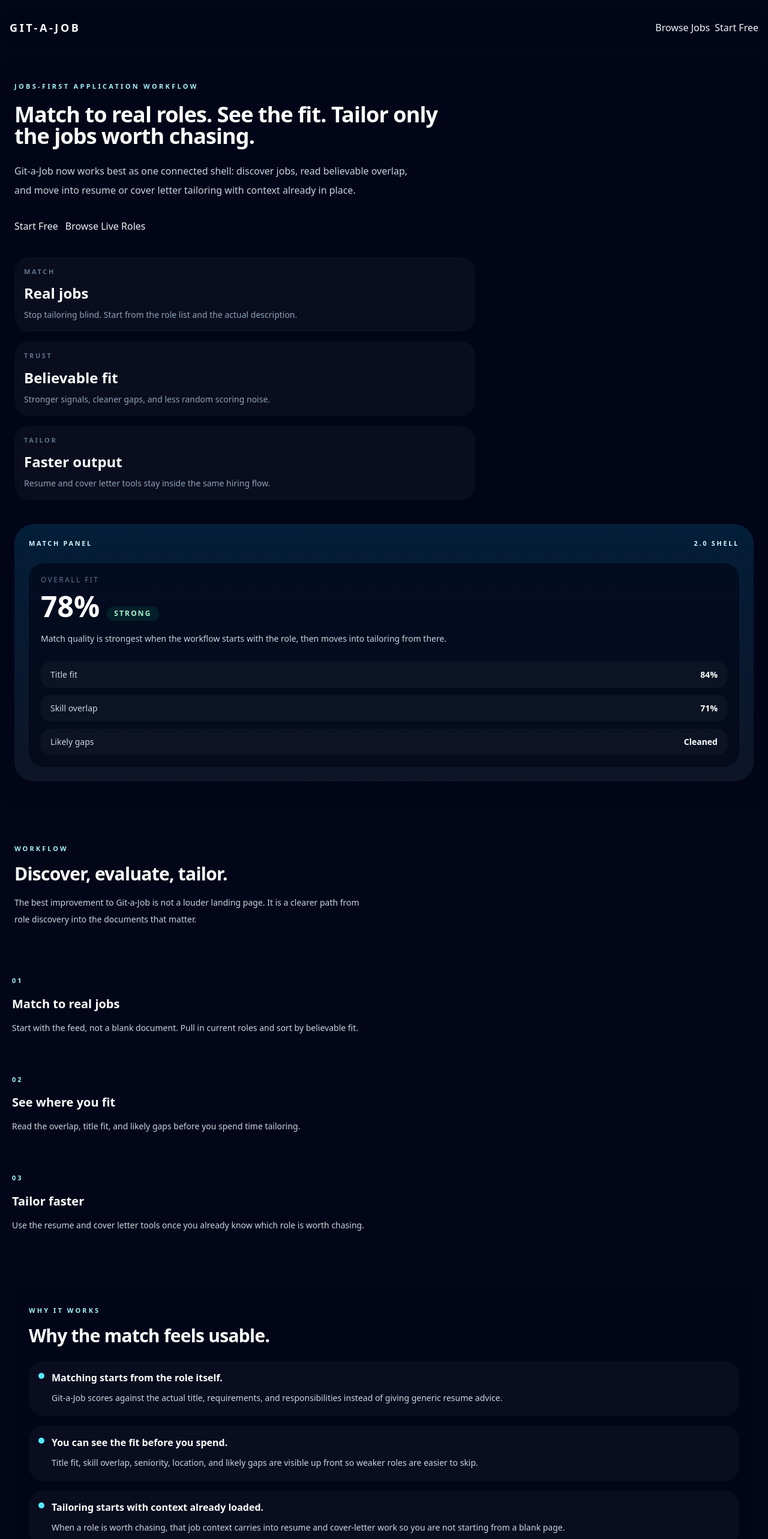
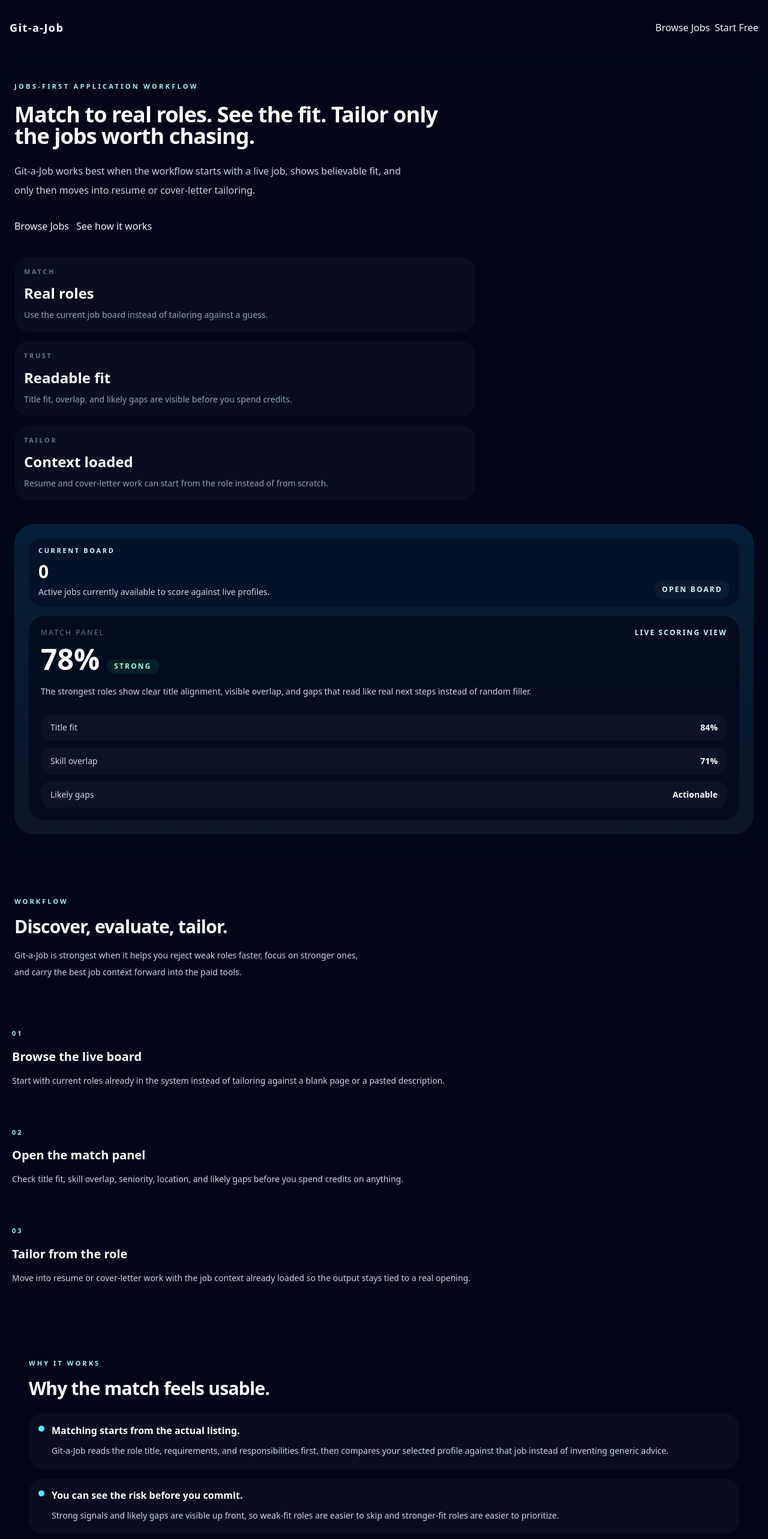
Before and after one commit to KingCarni/Resume-MVP, a Next.js app: page / in a window 1280 px wide. Shown: the top 2566 px of the page at 60% size. Built offline with nearby package versions, Linux system fonts and the light colour scheme; no server answers; the database is empty.

Commit message:
Landing page 2.0

```diff
--- a/src/app/page.tsx
+++ b/src/app/page.tsx
@@ -9,61 +9,88 @@ import { prisma } from "@/lib/prisma";
 const workflowSteps = [
   {
     step: "01",
-    title: "Match to real jobs",
-    body: "Start with the feed, not a blank document. Pull in current roles and sort by believable fit.",
+    title: "Browse the live board",
+    body: "Start with current roles already in the system instead of tailoring against a blank page or a pasted description.",
   },
   {
     step: "02",
-    title: "See where you fit",
-    body: "Read the overlap, title fit, and likely gaps before you spend time tailoring.",
+    title: "Open the match panel",
+    body: "Check title fit, skill overlap, seniority, location, and likely gaps before you spend credits on anything.",
   },
   {
     step: "03",
-    title: "Tailor faster",
-    body: "Use the resume and cover letter tools once you already know which role is worth chasing.",
+    title: "Tailor from the role",
+    body: "Move into resume or cover-letter work with the job context already loaded so the output stays tied to a real opening.",
   },
 ];
 
 const trustPoints = [
   {
-    title: "Matching starts from the role itself.",
-    body: "Git-a-Job scores against the actual title, requirements, and responsibilities instead of giving generic resume advice.",
+    title: "Matching starts from the actual listing.",
+    body: "Git-a-Job reads the role title, requirements, and responsibilities first, then compares your selected profile against that job instead of inventing generic advice.",
   },
   {
-    title: "You can see the fit before you spend.",
-    body: "Title fit, skill overlap, seniority, location, and likely gaps are visible up front so weaker roles are easier to skip.",
+    title: "You can see the risk before you commit.",
+    body: "Strong signals and likely gaps are visible up front, so weak-fit roles are easier to skip and stronger-fit roles are easier to prioritize.",
   },
   {
-    title: "Tailoring starts with context already loaded.",
-    body: "When a role is worth chasing, that job context carries into resume and cover-letter work so you are not starting from a blank page.",
+    title: "Job context carries into the paid tools.",
+    body: "When you decide a role is worth chasing, that same job context can flow into resume and cover-letter tailoring so you are not restarting from scratch.",
+  },
+];
+
+const productActions = [
+  {
+    title: "Job Match",
+    body: "Browse the live board, open a role, and decide whether it deserves your time.",
+    href: "/jobs",
+  },
+  {
+    title: "Resume",
+    body: "Use the selected role to steer resume work instead of rewriting blind.",
+    href: "/resume",
+  },
+  {
+    title: "Cover Letter",
+    body: "Generate role-aware cover-letter drafts only after a real job passes the fit check.",
+    href: "/cover-letter",
+  },
+  {
+    title: "Account + Donations",
+    body: "Credits, donation requests, and pool support all live in the account hub with manual review built in.",
+    href: "/account",
   },
 ];
 
 export default async function HomePage() {
   const session = await getServerSession(authOptions);
 
-  let credits = 0;
-  if (session?.user?.id) {
-    const agg = await prisma.creditsLedger.aggregate({
+  const [jobCount, creditAgg] = await Promise.all([
+    prisma.job.count({
+      where: {
+        status: "active",
+      },
+    }),
+    session?.user?.id
+      ? prisma.creditsLedger.aggregate({
           where: { userId: session.user.id },
           _sum: { delta: true },
-    });
-    credits = agg._sum.delta ?? 0;
-  }
+        })
+      : Promise.resolve({ _sum: { delta: 0 } }),
+  ]);
 
+  const credits = creditAgg._sum.delta ?? 0;
   const signOutHref = "/api/auth/signout?callbackUrl=/";
-  const primaryHref = session ? "/jobs" : "/resume";
-  const primaryLabel = session ? "Open Job Match" : "Start Free";
+  const primaryHref = "/jobs";
+  const primaryLabel = session ? "Open Job Match" : "Browse Jobs";
 
   return (
     <main className="min-h-screen pb-10">
       <LandingTopBar isAuthed={!!session} credits={credits} signOutHref={signOutHref} />
 
       <div className="shell-wrap pt-6">
-        <section className="relative overflow-hidden rounded-[2.25rem] border border-white/10 bg-slate-950/80 px-6 py-10 shadow-[0_30px_90px_rgba(2,6,23,0.45)] backdrop-blur-xl sm:px-8 lg:px-12 lg:py-14">
-          <div className="absolute inset-y-0 right-0 hidden w-[44%] bg-[radial-gradient(circle_at_top,rgba(34,211,238,0.3),transparent_36%),linear-gradient(180deg,rgba(14,165,233,0.12),rgba(15,23,42,0))] lg:block" />
-
-          <div className="relative grid gap-10 lg:grid-cols-[minmax(0,1.2fr)_minmax(340px,0.8fr)] lg:items-end">
+        <section className="relative overflow-hidden rounded-[2.25rem] border border-white/10 bg-[radial-gradient(circle_at_top_left,rgba(34,211,238,0.14),transparent_26%),radial-gradient(circle_at_78%_20%,rgba(56,189,248,0.18),transparent_30%),radial-gradient(circle_at_50%_100%,rgba(14,165,233,0.08),transparent_36%),rgba(2,6,23,0.84)] px-6 py-10 shadow-[0_30px_90px_rgba(2,6,23,0.45)] backdrop-blur-xl sm:px-8 lg:px-12 lg:py-14">
+          <div className="relative grid gap-10 lg:grid-cols-[minmax(0,1.2fr)_minmax(360px,0.8fr)] lg:items-end">
             <div className="max-w-3xl">
               <div className="text-[11px] font-semibold tracking-[0.3em] text-cyan-200 uppercase">
                 Jobs-first application workflow
@@ -72,45 +99,57 @@ export default async function HomePage() {
                 Match to real roles. See the fit. Tailor only the jobs worth chasing.
               </h1>
               <p className="mt-6 max-w-2xl text-base leading-8 text-slate-300 sm:text-lg">
-                Git-a-Job now works best as one connected shell: discover jobs, read believable overlap, and move into resume or cover letter tailoring with context already in place.
+                Git-a-Job works best when the workflow starts with a live job, shows believable fit, and only then moves into resume or cover-letter tailoring.
               </p>
 
               <div className="mt-8 flex flex-wrap gap-3">
                 <Link href={primaryHref} className="shell-primary-btn">
                   {primaryLabel}
                 </Link>
-                <Link href="/jobs" className="shell-secondary-btn">
-                  Browse Live Roles
-                </Link>
+                <a href="#workflow" className="shell-secondary-btn">
+                  See how it works
+                </a>
               </div>
 
               <div className="mt-10 grid gap-4 sm:grid-cols-3">
                 <div className="rounded-3xl border border-white/10 bg-white/[0.03] p-4">
                   <div className="text-[11px] font-semibold tracking-[0.24em] text-slate-500 uppercase">Match</div>
-                  <div className="mt-3 text-2xl font-bold text-white">Real jobs</div>
-                  <p className="mt-2 text-sm leading-6 text-slate-400">Stop tailoring blind. Start from the role list and the actual description.</p>
+                  <div className="mt-3 text-2xl font-bold text-white">Real roles</div>
+                  <p className="mt-2 text-sm leading-6 text-slate-400">Use the current job board instead of tailoring against a guess.</p>
                 </div>
                 <div className="rounded-3xl border border-white/10 bg-white/[0.03] p-4">
                   <div className="text-[11px] font-semibold tracking-[0.24em] text-slate-500 uppercase">Trust</div>
-                  <div className="mt-3 text-2xl font-bold text-white">Believable fit</div>
-                  <p className="mt-2 text-sm leading-6 text-slate-400">Stronger signals, cleaner gaps, and less random scoring noise.</p>
+                  <div className="mt-3 text-2xl font-bold text-white">Readable fit</div>
+                  <p className="mt-2 text-sm leading-6 text-slate-400">Title fit, overlap, and likely gaps are visible before you spend credits.</p>
                 </div>
                 <div className="rounded-3xl border border-white/10 bg-white/[0.03] p-4">
                   <div className="text-[11px] font-semibold tracking-[0.24em] text-slate-500 uppercase">Tailor</div>
-                  <div className="mt-3 text-2xl font-bold text-white">Faster output</div>
-                  <p className="mt-2 text-sm leading-6 text-slate-400">Resume and cover letter tools stay inside the same hiring flow.</p>
+                  <div className="mt-3 text-2xl font-bold text-white">Context loaded</div>
+                  <p className="mt-2 text-sm leading-6 text-slate-400">Resume and cover-letter work can start from the role instead of from scratch.</p>
                 </div>
               </div>
             </div>
 
             <div className="relative">
-              <div className="rounded-[2rem] border border-cyan-400/20 bg-[linear-gradient(180deg,rgba(14,165,233,0.16),rgba(15,23,42,0.88))] p-6 shadow-[0_24px_80px_rgba(8,145,178,0.18)]">
-                <div className="flex items-center justify-between text-[11px] font-semibold tracking-[0.24em] text-cyan-100 uppercase">
-                  <span>Match panel</span>
-                  <span>2.0 shell</span>
+              <div className="rounded-[2rem] border border-cyan-400/20 bg-[linear-gradient(180deg,rgba(14,165,233,0.16),rgba(15,23,42,0.92))] p-6 shadow-[0_24px_80px_rgba(8,145,178,0.18)]">
+                <div className="rounded-[1.35rem] border border-white/10 bg-slate-950/45 px-4 py-3">
+                  <div className="text-[11px] font-semibold tracking-[0.24em] text-cyan-100 uppercase">Current board</div>
+                  <div className="mt-2 flex items-end justify-between gap-4">
+                    <div>
+                      <div className="text-3xl font-bold text-white">{jobCount.toLocaleString()}</div>
+                      <p className="mt-1 text-sm leading-6 text-slate-300">Active jobs currently available to score against live profiles.</p>
                     </div>
-                <div className="mt-6 rounded-[1.6rem] border border-white/10 bg-slate-950/70 p-5">
-                  <div className="text-xs tracking-[0.2em] text-slate-500 uppercase">Overall fit</div>
+                    <Link href="/jobs" className="rounded-full border border-white/10 bg-white/[0.04] px-3 py-2 text-xs font-semibold tracking-[0.18em] text-cyan-100 uppercase transition hover:border-cyan-300/30 hover:bg-cyan-400/10">
+                      Open board
+                    </Link>
+                  </div>
+                </div>
+
+                <div className="mt-4 rounded-[1.6rem] border border-white/10 bg-slate-950/70 p-5">
+                  <div className="flex items-center justify-between gap-3">
+                    <div className="text-xs tracking-[0.2em] text-slate-500 uppercase">Match panel</div>
+                    <div className="text-xs font-semibold tracking-[0.18em] text-cyan-100 uppercase">Live scoring view</div>
+                  </div>
                   <div className="mt-3 flex items-end gap-3">
                     <div className="text-5xl font-bold text-white">78%</div>
                     <div className="rounded-full border border-emerald-400/20 bg-emerald-400/10 px-3 py-1 text-xs font-semibold tracking-[0.18em] text-emerald-200 uppercase">
@@ -118,13 +157,13 @@ export default async function HomePage() {
                     </div>
                   </div>
                   <p className="mt-4 text-sm leading-7 text-slate-300">
-                    Match quality is strongest when the workflow starts with the role, then moves into tailoring from there.
+                    The strongest roles show clear title alignment, visible overlap, and gaps that read like real next steps instead of random filler.
                   </p>
                   <div className="mt-6 space-y-3">
                     {[
                       ["Title fit", "84%"],
                       ["Skill overlap", "71%"],
-                      ["Likely gaps", "Cleaned"],
+                      ["Likely gaps", "Actionable"],
                     ].map(([label, value]) => (
                       <div key={label} className="flex items-center justify-between rounded-2xl border border-white/10 bg-white/[0.03] px-4 py-3">
                         <span className="text-sm text-slate-300">{label}</span>
@@ -138,12 +177,12 @@ export default async function HomePage() {
           </div>
         </section>
 
-        <section className="mt-8 grid gap-6 lg:grid-cols-[0.85fr_1.15fr]">
+        <section id="workflow" className="mt-8 grid gap-6 lg:grid-cols-[0.85fr_1.15fr]">
           <div className="shell-panel px-6 py-8 sm:px-8">
             <div className="text-[11px] font-semibold tracking-[0.28em] text-cyan-200 uppercase">Workflow</div>
             <h2 className="mt-4 text-3xl font-bold tracking-tight text-white">Discover, evaluate, tailor.</h2>
             <p className="mt-4 max-w-xl text-sm leading-7 text-slate-300">
-              The best improvement to Git-a-Job is not a louder landing page. It is a clearer path from role discovery into the documents that matter.
+              Git-a-Job is strongest when it helps you reject weak roles faster, focus on stronger ones, and carry the best job context forward into the paid tools.
             </p>
           </div>
 
@@ -180,18 +219,27 @@ export default async function HomePage() {
               <div className="text-[11px] font-semibold tracking-[0.28em] text-cyan-200 uppercase">Product shell</div>
               <h2 className="mt-4 text-3xl font-bold tracking-tight text-white">One workflow from discovery to tailoring.</h2>
               <p className="mt-4 text-sm leading-7 text-slate-300">
-              Browse live roles, open the match panel, and move into resume or cover-letter tailoring without losing the job context that made the role worth opening.
+                Browse the board, open the match panel, then move into resume, cover-letter, account, and donation actions without losing the job context that made the role worth opening.
               </p>
-            <div className="mt-8 flex flex-wrap gap-3">
-              <Link href="/account" className="shell-secondary-btn">
-                Open Account Hub
+
+              <div className="mt-6 grid gap-3 sm:grid-cols-2">
+                {productActions.map((item) => (
+                  <Link
+                    key={item.title}
+                    href={item.href}
+                    className="rounded-3xl border border-white/10 bg-white/[0.03] px-4 py-4 transition hover:border-cyan-300/20 hover:bg-cyan-400/[0.06]"
+                  >
+                    <div className="text-base font-semibold text-white">{item.title}</div>
+                    <p className="mt-2 text-sm leading-6 text-slate-300">{item.body}</p>
                   </Link>
-              <Link href="/resume" className="shell-secondary-btn">
-                Open Resume Builder
-              </Link>
-              <Link href="/cover-letter" className="shell-secondary-btn">
-                Open Cover Letter
-              </Link>
+                ))}
+              </div>
+
+              <div className="mt-6 rounded-3xl border border-cyan-400/20 bg-cyan-400/[0.06] px-4 py-4">
+                <div className="text-[11px] font-semibold tracking-[0.24em] text-cyan-100 uppercase">Donation support</div>
+                <p className="mt-3 text-sm leading-7 text-slate-300">
+                  Donations fund a shared credit pool. Requests are reviewed manually first, then approved credits are fulfilled from that pool so support stays moderated instead of becoming a giveaway faucet.
+                </p>
               </div>
             </div>
           </div>
@@ -204,14 +252,14 @@ export default async function HomePage() {
               Start from the roles you actually want, then tailor with context already loaded.
             </h2>
             <p className="mt-4 text-sm leading-7 text-slate-300 sm:text-base">
-              Git-a-Job is strongest when the workflow starts with real job matching and ends with tighter application output.
+              Open the jobs board, check the fit, and only then move into the output tools that cost credits.
             </p>
             <div className="mt-8 flex flex-wrap justify-center gap-3">
               <Link href={primaryHref} className="shell-primary-btn">
                 {primaryLabel}
               </Link>
-              <Link href="/jobs" className="shell-secondary-btn">
-                Explore Jobs
+              <Link href="/account" className="shell-secondary-btn">
+                Open account hub
               </Link>
             </div>
           </div>
--- a/src/components/landing/LandingTopBar.tsx
+++ b/src/components/landing/LandingTopBar.tsx
@@ -13,7 +13,7 @@ export default function LandingTopBar({ isAuthed, credits, signOutHref }: Props)
     <header className="shell-wrap pt-5">
       <div className="flex items-center justify-between gap-4 rounded-full border border-white/10 bg-slate-950/70 px-4 py-3 shadow-[0_18px_50px_rgba(2,6,23,0.35)] backdrop-blur-xl sm:px-6">
         <div className="flex items-center gap-4">
-          <Link href="/" className="font-[var(--font-display)] text-lg font-bold tracking-[0.2em] text-white uppercase">
+          <Link href="/" className="text-lg font-bold tracking-[0.08em] text-white sm:text-xl">
             Git-a-Job
           </Link>
           <div className="hidden items-center gap-2 md:flex">
```
Lines whose indentation alone changed are shown as unchanged.
